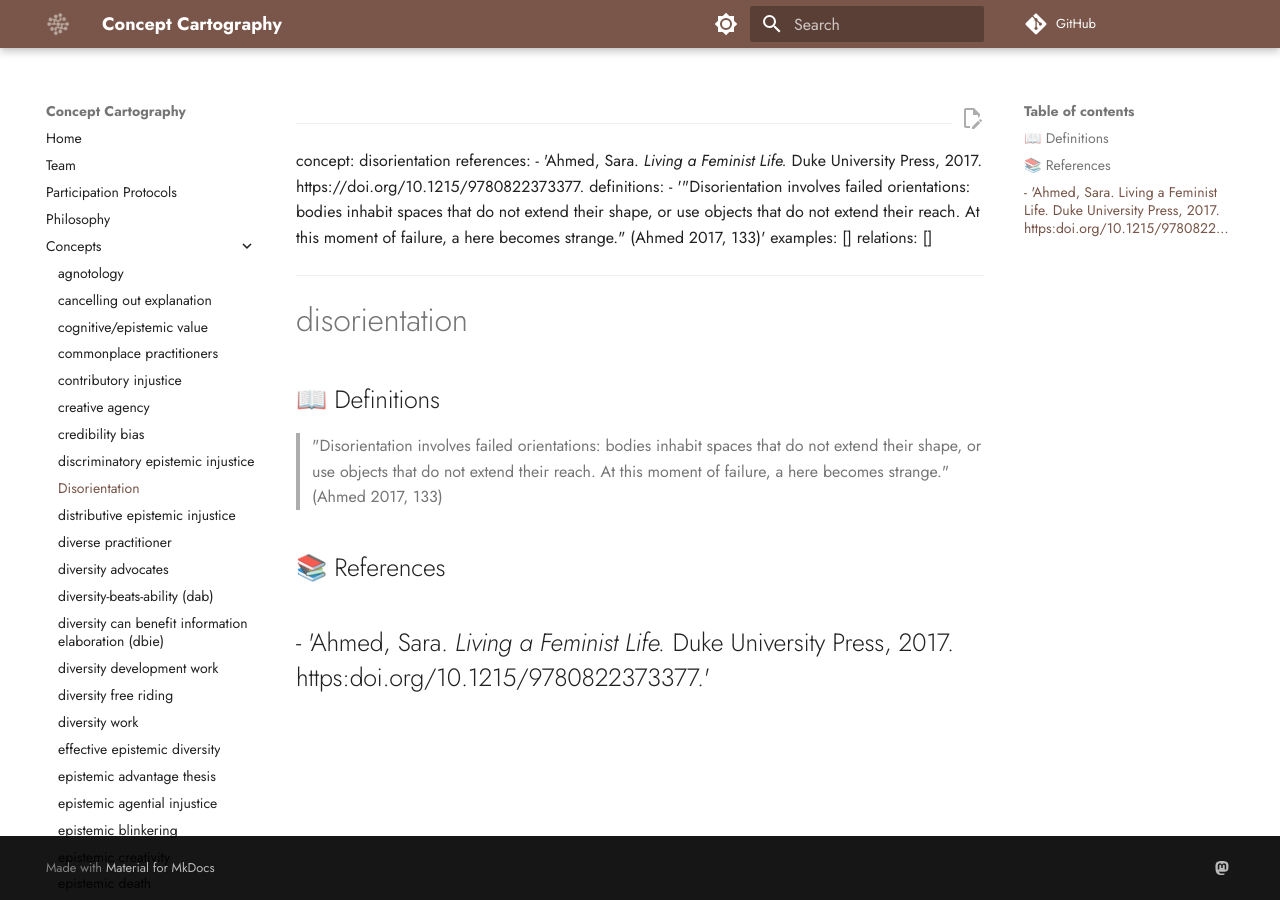
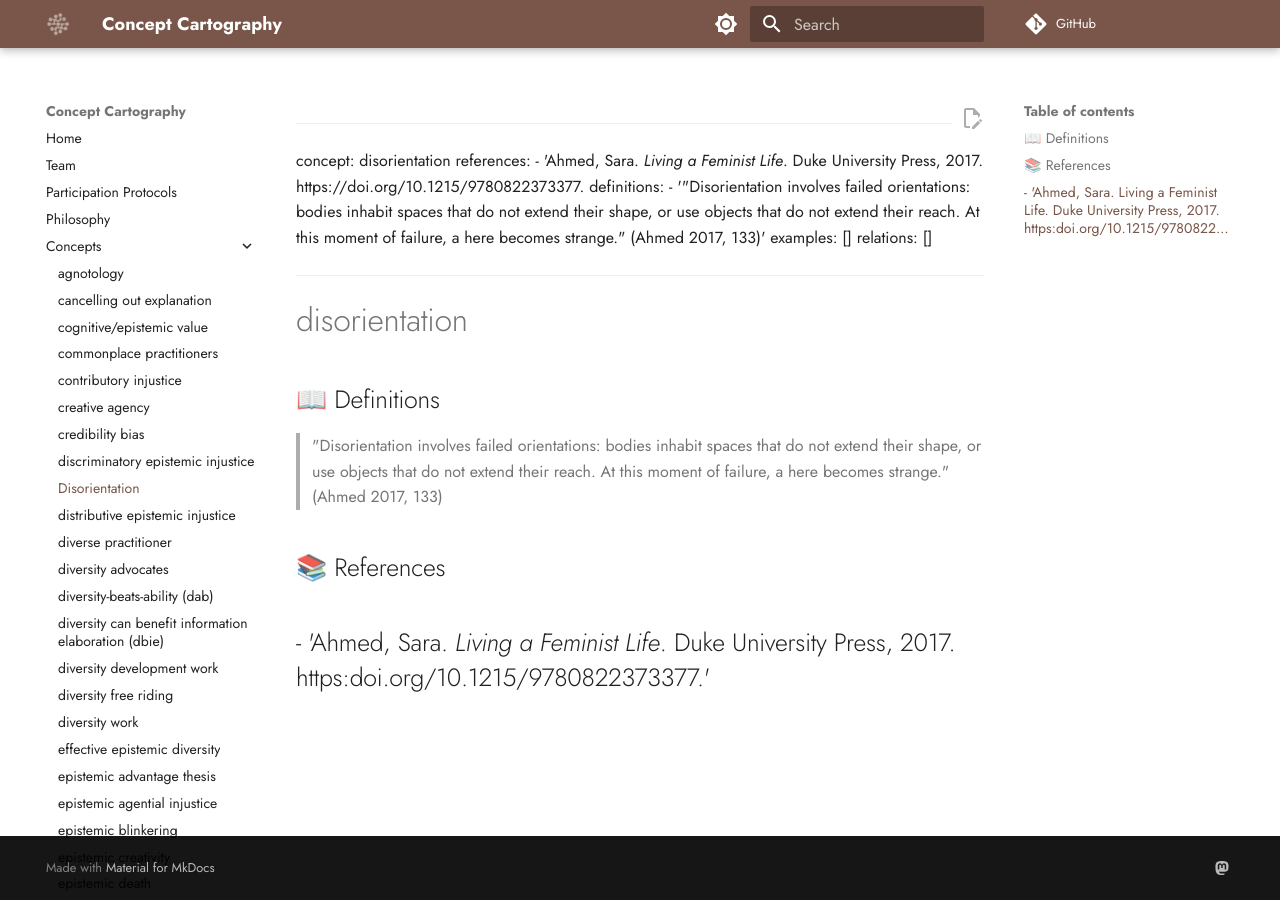
Before and after one commit to conceptcartography/conceptcartography, an MkDocs documentation site: the page built from docs/concepts/disorientation.md, in a window 1280 px wide. Built offline with MkDocs 1.6.1 and Material for MkDocs 9.7.7, drawn with Linux system fonts in a browser that asks for light colours; comment, search, counter and statistics services are not loaded; the version menu is left out.

```diff
--- a/docs/concepts/disorientation.md
+++ b/docs/concepts/disorientation.md
@@ -1,7 +1,7 @@
 ---
 concept: disorientation
 references:
-- 'Ahmed, Sara. _Living a Feminist Life._ Duke University Press, 2017. https://doi.org/10.1215/9780822373377.
+- 'Ahmed, Sara. _Living a Feminist Life_. Duke University Press, 2017. https://doi.org/10.1215/9780822373377.
 definitions:
 - '"Disorientation involves failed orientations: bodies inhabit spaces that do not
   extend their shape, or use objects that do not extend their reach. At this moment
@@ -18,7 +18,7 @@ relations: []
 
 ## 📚 References
 
-- 'Ahmed, Sara. _Living a Feminist Life._ Duke University Press, 2017. https:doi.org/10.1215/9780822373377.'
+- 'Ahmed, Sara. _Living a Feminist Life_. Duke University Press, 2017. https:doi.org/10.1215/9780822373377.'
 ---
 
 <script src="https://giscus.app/client.js"
```
